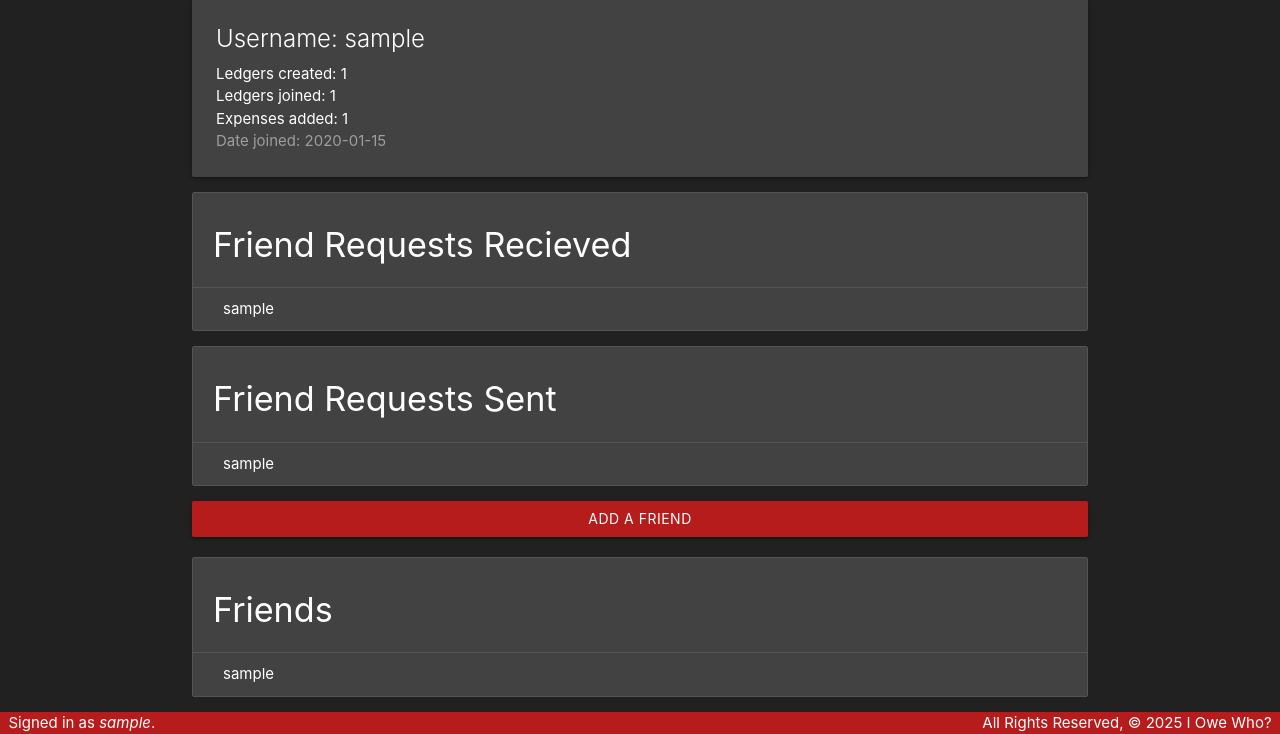
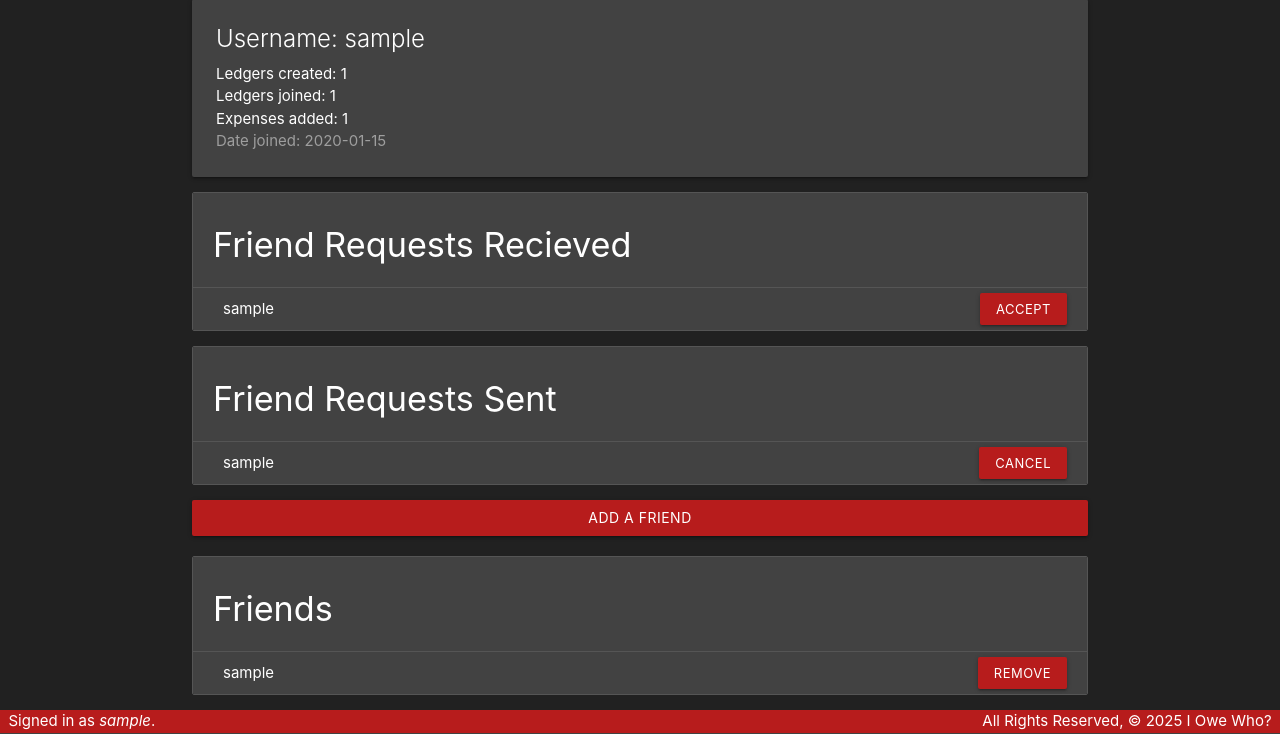
Before and after one commit to gregells/i-owe-who, a Django app: page /accounts/my_profile/ in a window 1280 px wide. Shown: the part 160-894 px from the top of the page. Run offline with Django 5.2, Linux system fonts and the light colour scheme; a user stored in the database is signed in; tables that the repository leaves empty hold one stand-in row (values such as "Sample post").

Commit message:
Add action buttons to li's of Friends, Requests Recieved and Requests Sent lists on My Profile page

```diff
--- a/main_app/static/css/style.css
+++ b/main_app/static/css/style.css
@@ -201,3 +201,14 @@ footer.page-footer {
   background-color: #424242;
   border-bottom: 1px solid rgb(85, 85, 85);
 }
+
+li.collection-item > div {
+  height: 42px;
+  display: flex;
+  justify-content: space-between;
+  align-items: center;
+}
+
+.collection .collection-item {
+  padding: 0px 20px;
+}
--- a/main_app/templates/profiles/my_profile.html
+++ b/main_app/templates/profiles/my_profile.html
@@ -16,7 +16,14 @@
 <ul class="collection with-header">
   <li class="collection-header"><h4>Friend Requests Recieved</h4></li>
   {% for request in user.invites_rec.all %}
-    <li class="collection-item">{{ request.user.username }}</li>
+    <li class="collection-item">
+      <div>
+        <span>{{ request.user.username }}</span>
+        <a href="#!" class="btn-small red darken-4 waves-effect waves-light">
+          accept
+        </a>
+      </div>
+    </li>
   {% empty %}
     <li class="collection-item">No requests at this time.</li>
   {% endfor %}
@@ -25,7 +32,14 @@
 <ul class="collection with-header">
   <li class="collection-header"><h4>Friend Requests Sent</h4></li>
   {% for invite in user.profile.invites_sent.all %}
-    <li class="collection-item">{{ invite.username }}</li>
+    <li class="collection-item">
+      <div>
+        <span>{{ invite.username }}</span>
+        <a href="#!" class="btn-small red darken-4 waves-effect waves-light">
+          cancel
+        </a>
+      </div>
+    </li>
   {% empty %}
     <li class="collection-item">No pending invites.</li>
   {% endfor %}
@@ -92,7 +106,14 @@
 <ul class="collection with-header">
   <li class="collection-header"><h4>Friends</h4></li>
   {% for friend in user.friends.all %}
-    <li class="collection-item">{{ friend.user.username }}</li>
+    <li class="collection-item">
+      <div class="">
+        <span>{{ friend.user.username }}</span>
+        <a href="#!" class="btn-small red darken-4 waves-effect waves-light">
+          remove
+        </a>
+      </div>
+    </li>
   {% empty %}
     <li class="collection-item">No friends added yet.</li>
   {% endfor %}
```
